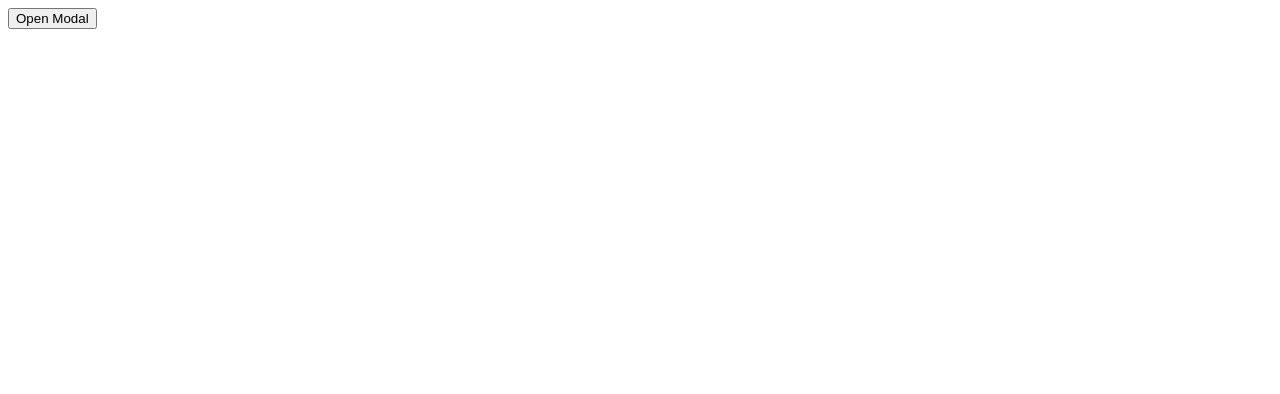
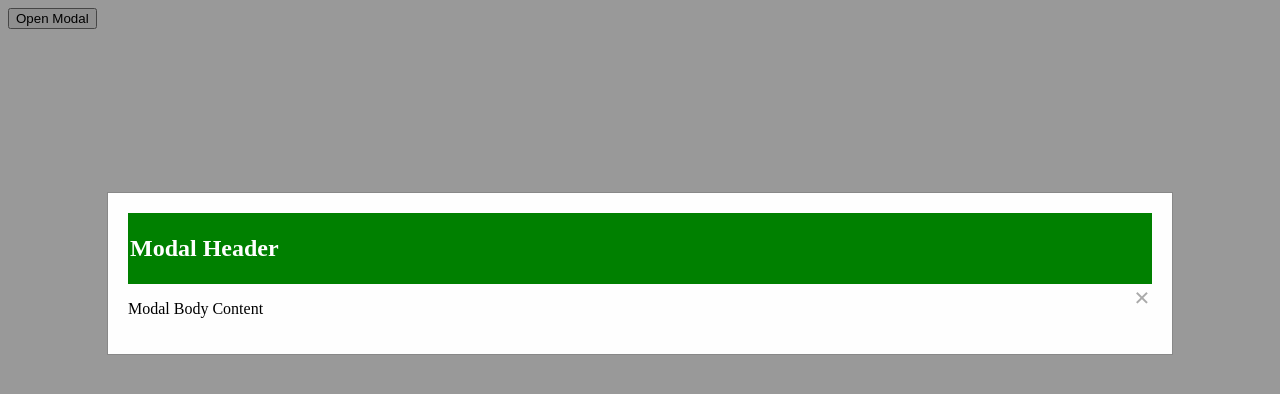
Before and after one commit to acciojob/css-modal-TechPlundrer, a website: page main.html in a window 1280 px wide. Both pictures are taken after a click on the button "Open Modal". Drawn offline with Linux system fonts and the light colour scheme.

Commit message:
created a submission

```diff
--- a/main.html
+++ b/main.html
@@ -1,5 +1,5 @@
+
 <!DOCTYPE html>
-
 <html>
 
 <head>
@@ -7,11 +7,21 @@
 </head>
 
 <body>
-	<!-- the entire body must be written by student -->
 	<button id="openModal">Open Modal</button>
-    <script type="text/javascript" src="./script.js">
-</script>
 
+	<div class="modal" id="myModal" style="display: none;">
+		<div class="modal-content">
+			<div class="modal-header">
+				<h2>Modal Header</h2>
+				<span class="close-modal">&times;</span>
+			</div>
+			<div class="modal-body">
+				<p>Modal Body Content</p>
+			</div>
+		</div>
+	</div>
+
+    <script type="text/javascript" src="./script.js"></script>
 </body>
 
 </html>
--- a/script.js
+++ b/script.js
@@ -1 +1,26 @@
 //your JS code here. If required.
+// Get the modal
+var modal = document.getElementById("myModal");
+
+// Get the button that opens the modal
+var btn = document.getElementById("openModal");
+
+// Get the <span> element that closes the modal
+var span = document.getElementsByClassName("close-modal")[0];
+
+// When the user clicks the button, open the modal
+btn.onclick = function() {
+    modal.style.display = "block";
+}
+
+// When the user clicks on <span> (x), close the modal
+span.onclick = function() {
+    modal.style.display = "none";
+}
+
+// When the user clicks anywhere outside of the modal, close it
+window.onclick = function(event) {
+    if (event.target == modal) {
+        modal.style.display = "none";
+    }
+}
--- a/styles.css
+++ b/styles.css
@@ -1 +1,39 @@
 /*  your css code here. If applicable */
+.modal {
+    display: none; /* Hidden by default */
+    position: fixed; /* Stay in place */
+    z-index: 1; /* Sit on top */
+    left: 0;
+    top: 0;
+    width: 100%; /* Full width */
+    height: 100%; /* Full height */
+    overflow: auto; /* Enable scroll if needed */
+    background-color: rgb(0,0,0); /* Fallback color */
+    background-color: rgba(0,0,0,0.4); /* Black w/ opacity */
+}
+.modal-header{
+	padding: 2px;
+	background-color: green;
+	color: white;
+}
+.modal-content {
+    background-color: #fefefe;
+    margin: 15% auto; /* 15% from the top and centered */
+    padding: 20px;
+    border: 1px solid #888;
+    width: 80%; /* Could be more or less, depending on screen size */
+}
+
+.close-modal {
+    color: #aaa;
+    float: right;
+    font-size: 28px;
+    font-weight: bold;
+}
+
+.close-modal:hover,
+.close-modal:focus {
+    color: black;
+    text-decoration: none;
+    cursor: pointer;
+}
```
